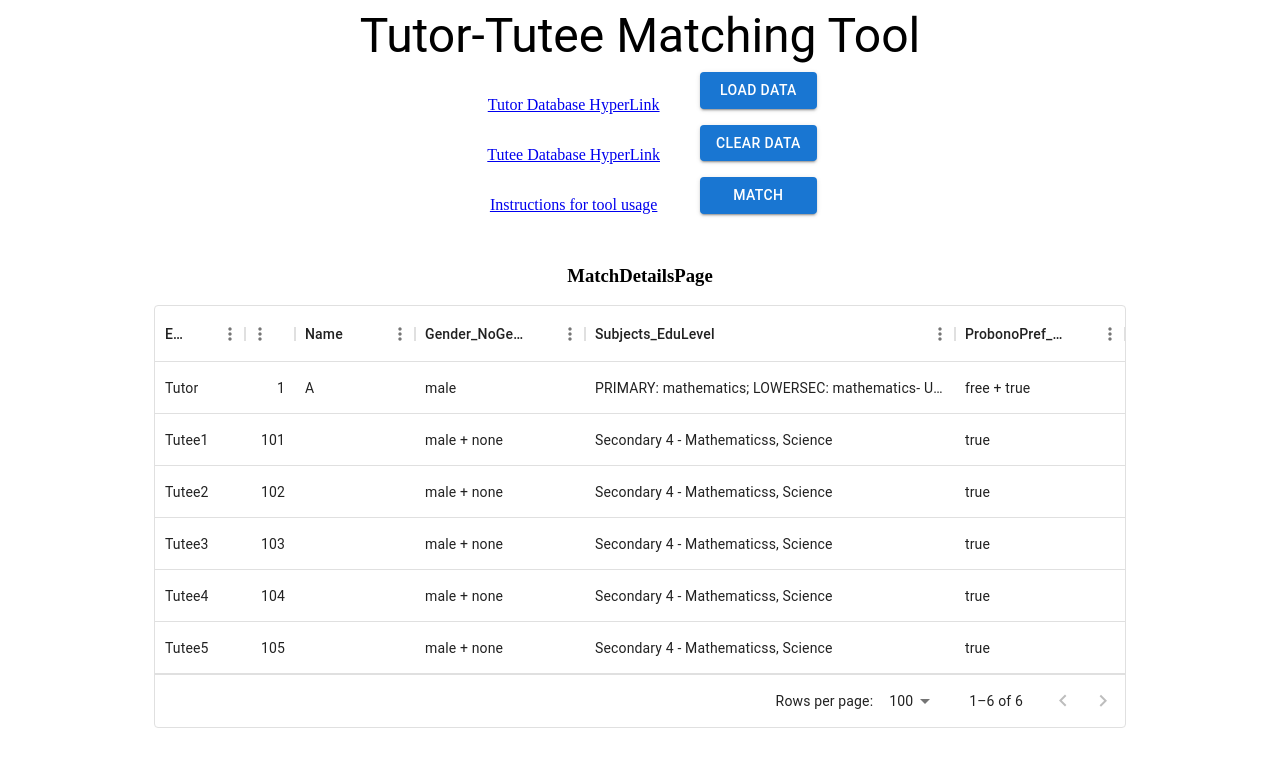
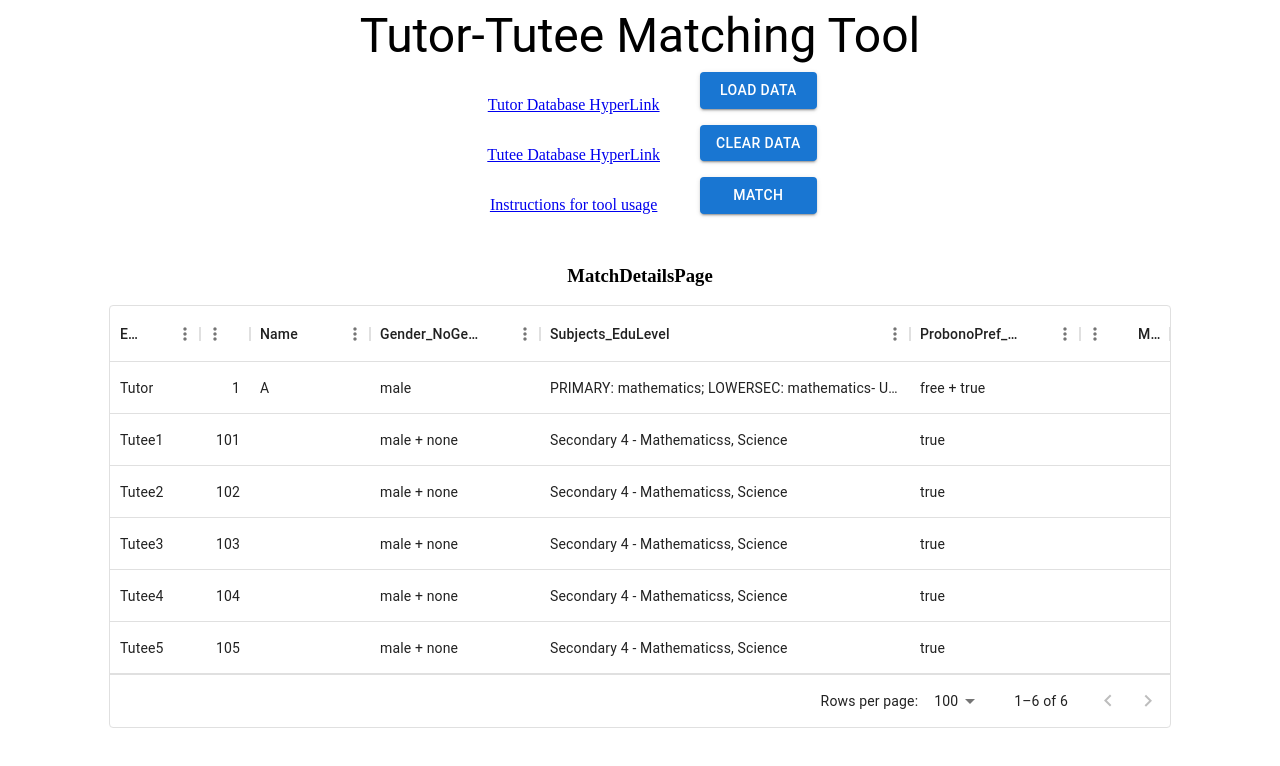
Before and after one commit to bettersg/edukit, a React (Vite) app: page /details in a window 1280 px wide. Shown: the top 766 px of the page. Built offline with nearby package versions, Linux system fonts and the light colour scheme.

Commit message:
Added feature of matching Score

```diff
--- a/src/components/DataLoadForm.tsx
+++ b/src/components/DataLoadForm.tsx
@@ -217,15 +217,16 @@ const DataLoadForm = () => {
       tutorMatches.tuteeMatchingScores.sort((a,b)=>(b.matchingScore - a.matchingScore))
       matchingList.push(tutorMatches)
     }
+    window.matchingList = matchingList
     const matchesSummary = []
     for (let matchingListItem of matchingList){
       const matchesSummaryItem = {
-        tutor: (matchingListItem.tutor.name + " - " + String(matchingListItem.tutor.index)),
-        tutee1: matchingListItem.tuteeMatchingScores[0].index,
-        tutee2: matchingListItem.tuteeMatchingScores[1].index,
-        tutee3: matchingListItem.tuteeMatchingScores[2].index,
-        tutee4: matchingListItem.tuteeMatchingScores[3].index,
-        tutee5: matchingListItem.tuteeMatchingScores[4].index,
+        tutor: matchingListItem.tutor,
+        tutee1: matchingListItem.tuteeMatchingScores[0],
+        tutee2: matchingListItem.tuteeMatchingScores[1],
+        tutee3: matchingListItem.tuteeMatchingScores[2],
+        tutee4: matchingListItem.tuteeMatchingScores[3],
+        tutee5: matchingListItem.tuteeMatchingScores[4],
       }
       matchesSummary.push(matchesSummaryItem)
     }
--- a/src/components/MainMatchingTable.tsx
+++ b/src/components/MainMatchingTable.tsx
@@ -19,22 +19,30 @@ const MainMatchingTable = () => {
       ];
       const rows = matchingTable.map((tutorDetail, idx)=>{
         // console.log(idx, tutorDetail)
-        return {id:idx, Tutor:tutorDetail.tutor, Tutee1: tutorDetail.tutee1, Tutee2: tutorDetail.tutee2, Tutee3: tutorDetail.tutee3, Tutee4: tutorDetail.tutee4, Tutee5: tutorDetail.tutee5}
+        return {id:idx, Tutor:(tutorDetail.tutor.name + " - "+String(tutorDetail.tutor.index)), Tutee1: tutorDetail.tutee1.index, Tutee2: tutorDetail.tutee2.index, Tutee3: tutorDetail.tutee3.index, Tutee4: tutorDetail.tutee4.index, Tutee5: tutorDetail.tutee5.index}
       })
       const handleRowClick : GridEventListener = (params, event, details) => {
         const tutorIndex = parseInt(params.row.Tutor.split("-")[1])
         const tutor = window.tutorRawData.find((row)=>(parseInt(row.index) === tutorIndex))
-        const tutee1 = window.tuteeRawData.find((row)=>(parseInt(row.index) === parseInt(params.row.Tutee1)))
-        const tutee2 = window.tuteeRawData.find((row)=>(parseInt(row.index) === parseInt(params.row.Tutee2)))
-        const tutee3 = window.tuteeRawData.find((row)=>(parseInt(row.index) === parseInt(params.row.Tutee3)))
-        const tutee4 = window.tuteeRawData.find((row)=>(parseInt(row.index) === parseInt(params.row.Tutee4)))
-        const tutee5 = window.tuteeRawData.find((row)=>(parseInt(row.index) === parseInt(params.row.Tutee5)))
-        console.log(tutor, tutee1, tutee2, tutee3, tutee4, tutee5)
+        const tutorMatchSummary = matchingTable.find((matchItem)=>(matchItem.tutor.index==tutorIndex))
+        console.log(tutorMatchSummary)
+        let tutee1 = window.tuteeRawData.find((row)=>(parseInt(row.index) === parseInt(params.row.Tutee1)))
+        tutee1 = {...tutee1, matchingScore:(tutorMatchSummary.tutee1.matchingScore)}
+        let tutee2 = window.tuteeRawData.find((row)=>(parseInt(row.index) === parseInt(params.row.Tutee2)))
+        tutee2 = {...tutee2, matchingScore:tutorMatchSummary.tutee2.matchingScore}
+        let tutee3 = window.tuteeRawData.find((row)=>(parseInt(row.index) === parseInt(params.row.Tutee3)))
+        tutee3 = {...tutee3, matchingScore:tutorMatchSummary.tutee3.matchingScore}
+        let tutee4 = window.tuteeRawData.find((row)=>(parseInt(row.index) === parseInt(params.row.Tutee4)))
+        tutee4 = {...tutee4, matchingScore:tutorMatchSummary.tutee4.matchingScore}
+        let tutee5 = window.tuteeRawData.find((row)=>(parseInt(row.index) === parseInt(params.row.Tutee5)))
+        tutee5 = {...tutee5, matchingScore:tutorMatchSummary.tutee5.matchingScore}
+        // console.log(tutor, tutee1, tutee2, tutee3, tutee4, tutee5)
         const tuteeInfo = [tutee1, tutee2, tutee3, tutee4, tutee5]
         const selectedTutorMatchesState = {
           tutor: tutor,
           tuteeInfo
         }
+        console.log(selectedTutorMatchesState)
         dispatch(selectedTutorMatchesActions.updateSelectedTutorMatches(selectedTutorMatchesState))
         navigate("/details")
       }
--- a/src/pages/MatchDetailsPage.tsx
+++ b/src/pages/MatchDetailsPage.tsx
@@ -14,6 +14,7 @@ const MatchDetailsPage = () => {
     { field: 'Gender_GenderPref', headerName: 'Gender_NoGenderPref', width: 170, type: 'string'},
     { field: 'SubjectsEduLevel', headerName: 'Subjects_EduLevel', width: 370, type: 'string'},
     { field: 'ProbonoPref_FinAid', headerName: 'ProbonoPref_FinAid', width: 170, type: 'string'},
+    { field: 'MatchingScore', headerName: 'MatchingScore', width: 90, type: 'number'},
   ];
   const rowsTutees = selectedTutorMatches.tuteeInfo.map((tutee, idx)=>{
     return {
@@ -23,7 +24,8 @@ const MatchDetailsPage = () => {
     Name: tutee.name,
     Gender_GenderPref: (tutee.gender+" + "+tutee.noGenderPref),
     SubjectsEduLevel: (tutee.educationLevel +" - " +String(tutee.subj)),
-    ProbonoPref_FinAid: (tutee.financialAid)
+    ProbonoPref_FinAid: (tutee.financialAid),
+    MatchingScore: (tutee.matchingScore)
   }})
   const rows = [
     {id: 0, Entity: "Tutor", Index:selectedTutorMatches.tutor.index, Name:selectedTutorMatches.tutor.name, Gender_GenderPref: selectedTutorMatches.tutor.gender, SubjectsEduLevel: ("PRIMARY: " + String(selectedTutorMatches.tutor.priSubj) + ";   LOWERSEC: " + String(selectedTutorMatches.tutor.lowerSecSubj)+ "-   UPPERSEC: " + String(selectedTutorMatches.tutor.upperSecSubj)+ "   JC: " + String(selectedTutorMatches.tutor.jcSubj)+ "   IB: " + String(selectedTutorMatches.tutor.ibSubj)), ProbonoPref_FinAid: (selectedTutorMatches.tutor.probonoPref + "  +  " + selectedTutorMatches.tutor.teachUnaided)},
--- a/src/store/matchesSummarySlice.ts
+++ b/src/store/matchesSummarySlice.ts
@@ -7,7 +7,8 @@ import {createSlice} from '@reduxjs/toolkit'
 //     {tutor:"C", tutee1:301, tutee2:302, tutee3:303, tutee4:304, tutee5:305}
 // ]
 const initialState = [
-    {tutor:"No Data", tutee1:0, tutee2:0, tutee3:0, tutee4:0, tutee5:0},
+    {tutor:{name:"No data", index:0},
+    tutee1:{index: 0, matchingScore:1}, tutee2:{index: 0, matchingScore:1}, tutee3:{index: 0, matchingScore:1}, tutee4:{index: 0, matchingScore:1}, tutee5:{index: 0, matchingScore:1}},
 ]
 
 const matchesSummary = createSlice({
--- a/src/store/selectedTutorMatchesSlice.ts
+++ b/src/store/selectedTutorMatchesSlice.ts
@@ -2,11 +2,11 @@
 import {createSlice} from '@reduxjs/toolkit'
 const initialState = {
     tutor: {index:1, name:"A", gender:"male", probonoPref: "free", teachUnaided: true, streamPref:["NA","NT","Express","IP","IB"], priSubj:["mathematics"], lowerSecSubj:["mathematics"],upperSecSubj:["mathematics"], jcSubj:["mathematics"], ibSubj:["mathematics"], hrsPerWeek: 6},
-    tuteeInfo: [{index:101, gender:"male",noGenderPref:"none", educationLevel:"Secondary 4", stream:"Express", subj:"Mathematicss, Science", financialAid:true},
-    {index:102, gender:"male",noGenderPref:"none", educationLevel:"Secondary 4", stream:"Express", subj:"Mathematicss, Science", financialAid:true},
-    {index:103, gender:"male",noGenderPref:"none", educationLevel:"Secondary 4", stream:"Express", subj:"Mathematicss, Science", financialAid:true},
-    {index:104, gender:"male",noGenderPref:"none", educationLevel:"Secondary 4", stream:"Express", subj:"Mathematicss, Science", financialAid:true},
-    {index:105, gender:"male",noGenderPref:"none", educationLevel:"Secondary 4", stream:"Express", subj:"Mathematicss, Science", financialAid:true}],
+    tuteeInfo: [{index:101, gender:"male",noGenderPref:"none", educationLevel:"Secondary 4", stream:"Express", subj:"Mathematicss, Science", financialAid:true, score:1},
+    {index:102, gender:"male",noGenderPref:"none", educationLevel:"Secondary 4", stream:"Express", subj:"Mathematicss, Science", financialAid:true, score:1},
+    {index:103, gender:"male",noGenderPref:"none", educationLevel:"Secondary 4", stream:"Express", subj:"Mathematicss, Science", financialAid:true, score:1},
+    {index:104, gender:"male",noGenderPref:"none", educationLevel:"Secondary 4", stream:"Express", subj:"Mathematicss, Science", financialAid:true, score:1},
+    {index:105, gender:"male",noGenderPref:"none", educationLevel:"Secondary 4", stream:"Express", subj:"Mathematicss, Science", financialAid:true, score:1}],
 }
 
 const selectedTutorMatchesSlice = createSlice({
```
